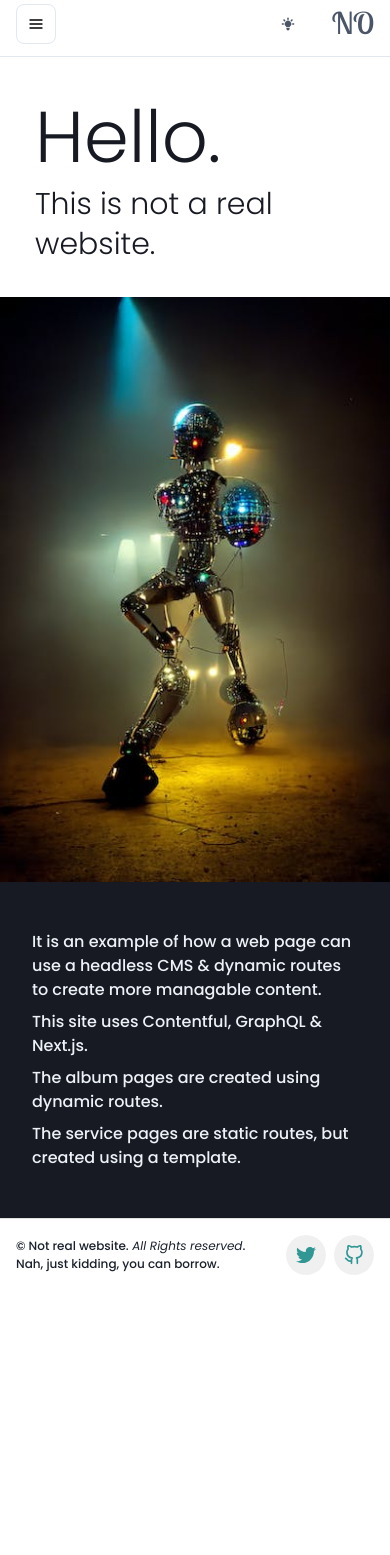
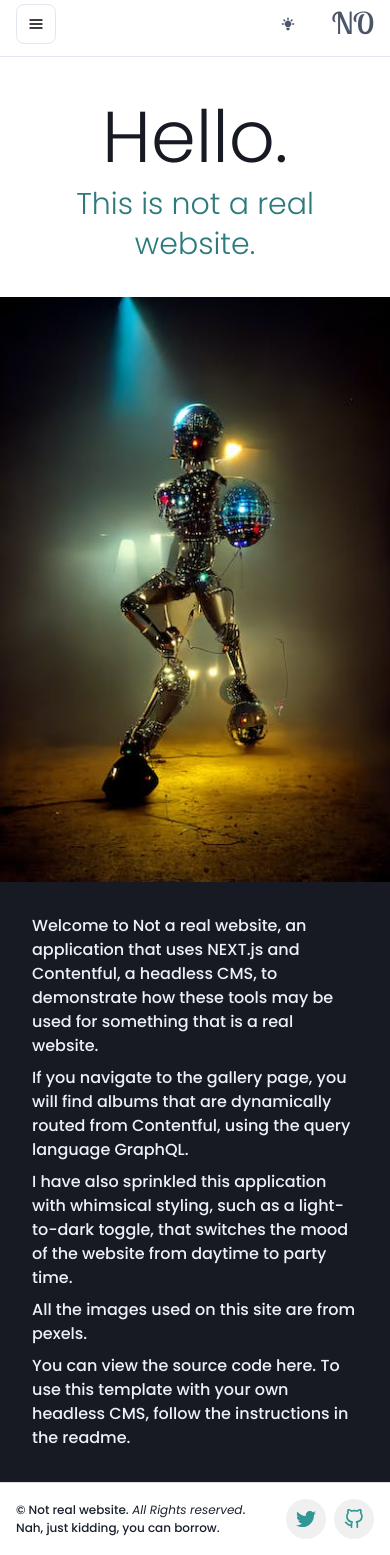
Before and after one commit to HannahBeattie/not-a-real-website, a Next.js app: page /about in a window 390 px wide. Before the commit the page ends 1291 px from the top, so only its background shows below. Built offline with nearby package versions, Linux system fonts and the light colour scheme.

Commit message:
landing: add intro, modify styling with media querries, price:  add phone view, about: add description for site

```diff
--- a/components/landing/BaseLand.js
+++ b/components/landing/BaseLand.js
@@ -70,9 +70,9 @@ export default function BaseLand() {
 						color: 'gray.300',
 					}}
 					textAlign='center'
-					maxW='18em'
+					maxW={{ base: '26em', sm: '30em' }}
 				>
-					Website demo feat. headless CMS & dynamic routing
+					A Next application featuring a headless CMS & dynamic routing
 				</Text>
 
 				<FadeIn transition={{ duration: 1.3, delay: 0.6 }}>
--- a/components/landing/LandingPage.js
+++ b/components/landing/LandingPage.js
@@ -3,6 +3,7 @@ import BigLogo from '../logo/BigLogo'
 import ColTog from '../header/ColTog'
 import Nav from '../header/Nav'
 import BaseLand from './BaseLand'
+import MyLink from '../base/MyLink'
 
 export default function LandingPage() {
 	// const soft = useColorModeValue('', 'blackAlpha.900')
@@ -10,6 +11,8 @@ export default function LandingPage() {
 	const textProps = {
 		letterSpacing: { md: '0.4em', lg: '1em' },
 		fontSize: { md: 'sm', lg: 'sm' },
+		px: { md: 4 },
+		textAlign: 'center',
 		color: useColorModeValue('hsla(181, 70%, 100%, 0.23)', 'yellow.500'),
 		top: '500',
 	}
--- a/pages/about.js
+++ b/pages/about.js
@@ -2,6 +2,7 @@ import { Container, Heading, HStack, Image, Stack, Text, VStack } from '@chakra-
 import Head from 'next/head'
 import React from 'react'
 import FadeIn from '~/components/animate/FadeIn'
+import MyLink from '~/components/base/MyLink'
 
 export default function About() {
 	return (
@@ -11,21 +12,32 @@ export default function About() {
 			</Head>
 			<FadeIn>
 				<Stack
-					spacing={0}
+					spacing={{ base: 0, md: 8 }}
 					direction={{ base: 'column', md: 'row' }}
-					py={{ sm: 0, md: '16' }}
-					px={{ base: 0, md: '200' }}
+					py={{ sm: 0, md: 8 }}
+					px={{ base: 0, md: '100' }}
 				>
 					<Container
 						maxW={'sm'}
 						color='gray.900'
 						_dark={{ color: 'gray.200' }}
 						py={{ base: 8, md: 0 }}
-						px={{ base: 8, sm: 0 }}
+						px={{ base: 8, md: 0 }}
 						alignSelf={'center'}
+						justify={'center'}
 					>
-						<Heading fontSize={{ base: '7xl', md: '8xl' }}>Hello.</Heading>
-						<Heading fontSize={{ base: '3xl', md: '4xl' }}>
+						<Heading
+							textAlign={{ base: 'center', md: 'start' }}
+							fontSize={{ base: '7xl', md: '8xl', lg: '9xl' }}
+						>
+							Hello.
+						</Heading>
+						<Heading
+							textAlign={{ base: 'center', md: 'start' }}
+							fontSize={{ base: '3xl', md: '4xl', lg: '5xl' }}
+							color={'teal.600'}
+							_dark={{ color: 'teal.400' }}
+						>
 							This is not a real website.
 						</Heading>
 					</Container>
@@ -46,16 +58,28 @@ export default function About() {
 							color='gray.100'
 							_dark={{ color: 'gray.200' }}
 						>
-							<VStack alignItems={'stretch'} py={4}>
+							<VStack alignItems={'stretch'}>
 								<Text>
-									It is an example of how a web page can use a headless CMS &
-									dynamic routes to create more managable content.
+									Welcome to Not a real website, an application that uses NEXT.js
+									and Contentful, a headless CMS, to demonstrate how these tools
+									may be used for something that is a real website.
 								</Text>
-								<Text>This site uses Contentful, GraphQL & Next.js.</Text>
-								<Text>The album pages are created using dynamic routes.</Text>
 								<Text>
-									The service pages are static routes, but created using a
-									template.
+									If you navigate to the gallery page, you will find albums that
+									are dynamically routed from Contentful, using the query language
+									GraphQL.
+								</Text>
+
+								<Text>
+									I have also sprinkled this application with whimsical styling,
+									such as a light-to-dark toggle, that switches the mood of the
+									website from daytime to party time.
+								</Text>
+								<Text>All the images used on this site are from pexels.</Text>
+								<Text>
+									You can view the source code <MyLink href={''}>here</MyLink>. To
+									use this template with your own headless CMS, follow the
+									instructions in the readme.
 								</Text>
 							</VStack>
 						</Container>
```
Also changed, not shown: pages/price.js (+19 -23 lines).
